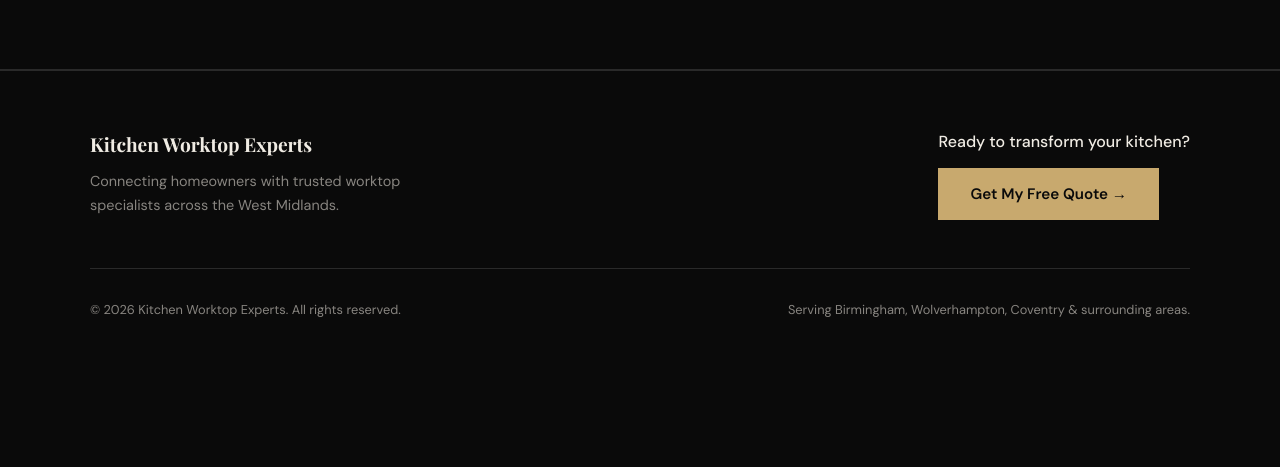
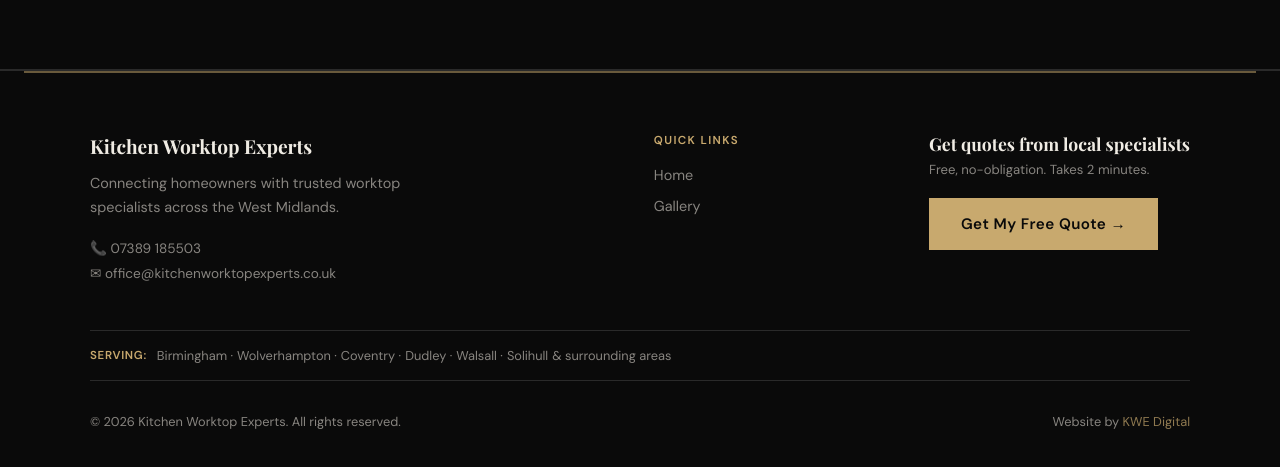
Before and after one commit to Mimorozu/kitchen-worktop-experts-V2.0, a React (Vite) app: page / in a window 1280 px wide. Shown: the part 2081-2548 px from the top of the page. Before the commit the page ends 2439 px from the top, so only its background shows below. Built offline with nearby package versions, Linux system fonts and the light colour scheme; no server answers.

Commit message:
footer updated

```diff
--- a/src/components/Footer.jsx
+++ b/src/components/Footer.jsx
@@ -1,18 +1,27 @@
 // src/components/Footer.jsx
-import { useNavigate, useLocation } from 'react-router-dom'
+import { useNavigate } from 'react-router-dom'
+
+const QUICK_LINKS = [
+  { label: 'Home', path: '/' },
+  { label: 'Gallery', path: '/gallery' },
+]
+
+const AREAS = [
+  'Birmingham', 'Wolverhampton', 'Coventry',
+  'Dudley', 'Walsall', 'Solihull',
+]
 
 export default function Footer() {
   const navigate = useNavigate()
-  const location = useLocation()
 
-  function scrollToQuote() {
-    const el = document.getElementById('quote')
+  function scrollTo(id) {
+    const el = document.getElementById(id)
     if (el) {
       el.scrollIntoView({ behavior: 'smooth' })
     } else {
       navigate('/')
       setTimeout(() => {
-        document.getElementById('quote')?.scrollIntoView({ behavior: 'smooth' })
+        document.getElementById(id)?.scrollIntoView({ behavior: 'smooth' })
       }, 150)
     }
   }
@@ -20,27 +29,66 @@
   return (
     <footer className="footer">
 
+      {/* Gold accent line at top */}
+      <div className="footer__accent" />
+
       <div className="footer__inner">
 
+        {/* Brand column */}
         <div className="footer__brand">
           <p className="footer__logo">Kitchen Worktop Experts</p>
           <p className="footer__tagline">
             Connecting homeowners with trusted worktop specialists across the West Midlands.
           </p>
+          <div className="footer__contact">
+            <a href="tel:+441213456789" className="footer__contact-link">
+              📞 07389 185503
+            </a>
+            <a href="mailto:hello@kitchenworktopexperts.co.uk" className="footer__contact-link">
+              ✉ office@kitchenworktopexperts.co.uk
+            </a>
+          </div>
         </div>
 
+        {/* Quick links column */}
+        <nav className="footer__links" aria-label="Footer navigation">
+          <p className="footer__col-heading">Quick Links</p>
+          <ul className="footer__link-list">
+            {QUICK_LINKS.map(({ label, path }) => (
+              <li key={path}>
+                <button className="footer__link" onClick={() => { navigate(path); window.scrollTo(0, 0) }}>
+                  {label}
+                </button>
+              </li>
+            ))}
+          </ul>
+        </nav>
+
+        {/* CTA column */}
         <div className="footer__cta">
-          <p className="footer__cta-text">Ready to transform your kitchen?</p>
-          <button className="footer__button" onClick={scrollToQuote}>
+          <p className="footer__cta-heading">Get quotes from local specialists</p>
+          <p className="footer__cta-sub">Free, no-obligation. Takes 2 minutes.</p>
+          <button className="footer__button" onClick={() => scrollTo('quote')}>
             Get My Free Quote →
           </button>
         </div>
 
       </div>
 
+      {/* Service areas strip */}
+      <div className="footer__areas">
+        <span className="footer__areas-label">Serving:</span>
+        {AREAS.map((area, i) => (
+          <span key={area} className="footer__area">
+            {area}{i < AREAS.length - 1 ? ' · ' : ''}
+          </span>
+        ))}
+        <span className="footer__area"> & surrounding areas</span>
+      </div>
+
       <div className="footer__bottom">
         <p>© {new Date().getFullYear()} Kitchen Worktop Experts. All rights reserved.</p>
-        <p>Serving Birmingham, Wolverhampton, Coventry & surrounding areas.</p>
+        <p>Website by <span className="footer__credit">KWE Digital</span></p>
       </div>
 
     </footer>
--- a/src/components/Gallery.jsx
+++ b/src/components/Gallery.jsx
@@ -5,26 +5,37 @@
     {
         id: 'bqs-capri',
         name: 'BQS Capri',
+        description: '',
         slab_image: '/capri-full-slab.png',
         kitchen_image: '/capri-kitchen.png',
     },
     {
         id: 'bqs-bianco-fontana',
         name: 'BQS Bianco Fontana',
+        description: '',
         slab_image: '/fontana-full-slab.png',
         kitchen_image: '/fontana-kitchen.png',
     },
     {
         id: 'bqs-grey-suede',
         name: 'BQS Grey Suede',
+        description: '',
         slab_image: '/grey-suede-slab.png',
         kitchen_image: '/grey-suede-kitchen.png',
     },
     {
         id: 'bqs-crema-fiore',
         name: 'BQS Crema Fiore',
+        description: '',
         slab_image: '/crema-fiore-slab.png',
         kitchen_image: '/crema-fiore-kitchen.png',
+    },
+    {
+        id: 'cosmic-black',
+        name: 'Cosmic Black',
+        description: '',
+        slab_image: '/cosmiy.png',
+        kitchen_image: '/cosmiy-kitchen.png',
     },
 ]
 
@@ -47,7 +58,6 @@
                 <h2 className="section__heading">Most Popular Designs</h2>
             </div>
 
-            <div className="gallery-flex-cont">
             <div className="gallery__tiles">
                 {COLOURS.map((colour) => (
                     <div className="gallery__tile" key={colour.id}>
@@ -67,10 +77,12 @@
                         </div>
                         <div className="gallery__info">
                             <span className="gallery__name">{colour.name}</span>
+                            {colour.description && (
+                                <span className="gallery__desc">{colour.description}</span>
+                            )}
                         </div>
                     </div>
                 ))}
-                </div>
             </div>
 
             {activeImage && (
--- a/src/components/Navbar.jsx
+++ b/src/components/Navbar.jsx
@@ -1,24 +1,27 @@
 // src/components/Navbar.jsx
 import { useState } from 'react'
-import { Link } from 'react-router-dom'
+import { Link } from 'react-router-dom' // mavigating with code
 
 export default function Navbar() {
-  const [isOpen, setIsOpen] = useState(false)
+
+  const [isOpen, setIsOpen] = useState(false) // variable staring as falsy
 
   return (
     <nav className="navbar">
       <p className="navbar__logo">Kitchen Worktop Experts</p>
 
+      {/* Burger menu */}
       <button
         className="navbar__burger"
-        onClick={() => setIsOpen(!isOpen)}
+        onClick={() => setIsOpen(!isOpen)} // on click, isOpen varibale switiches to true
         aria-label="Toggle menu"
       >
+        {/* conditional rendering for burger display */}
         {isOpen ? '✕' : '☰'}
       </button>
 
-      <div className={`navbar__links${isOpen ? ' navbar__links--open' : ''}`}>
-        <Link className="navbar__link" to="/" onClick={() => setIsOpen(false)}>Home</Link>
+      <div className={`navbar__links${isOpen ? ' navbar__links--open' : ''}`}>  {/* toogling class names */}
+        <Link className="navbar__link" to="/" onClick={() => setIsOpen(false)}>Home</Link> {/* navigate + close burger */}
         <Link className="navbar__link" to="/gallery" onClick={() => setIsOpen(false)}>Gallery</Link>
         <a className="navbar__cta" href="/#quote" onClick={() => setIsOpen(false)}>Get a Quote</a>
       </div>
--- a/src/index.css
+++ b/src/index.css
@@ -735,7 +735,15 @@
 /* ── Footer ──────────────────────────────────── */
 .footer {
   border-top: 1px solid var(--color-border);
-  padding: 60px 24px 40px;
+  padding: 0 24px 40px;
+}
+
+/* Gold accent line */
+.footer__accent {
+  height: 2px;
+  background: var(--color-primary);
+  opacity: 0.5;
+  margin-bottom: 60px;
 }
 
 .footer__inner {
@@ -759,13 +767,73 @@
   color: var(--color-muted);
   line-height: 1.7;
   max-width: 38ch;
+  margin-bottom: 20px;
 }
 
-.footer__cta-text {
-  font-size: 1rem;
+/* Contact links */
+.footer__contact {
+  display: flex;
+  flex-direction: column;
+  gap: 8px;
+}
+
+.footer__contact-link {
+  font-size: 0.85rem;
+  color: var(--color-muted);
+  text-decoration: none;
+  transition: color 0.2s ease;
+}
+
+.footer__contact-link:hover {
+  color: var(--color-primary);
+}
+
+/* Quick links column */
+.footer__col-heading {
+  font-size: 0.72rem;
+  font-weight: 600;
+  letter-spacing: 0.12em;
+  text-transform: uppercase;
+  color: var(--color-primary);
+  margin-bottom: 16px;
+}
+
+.footer__link-list {
+  list-style: none;
+  display: flex;
+  flex-direction: column;
+  gap: 10px;
+}
+
+.footer__link {
+  background: none;
+  border: none;
+  color: var(--color-muted);
+  font-family: var(--font-body);
+  font-size: 0.9rem;
+  cursor: pointer;
+  padding: 0;
+  text-align: left;
+  transition: color 0.2s ease;
+}
+
+.footer__link:hover {
   color: var(--color-text);
-  margin-bottom: 16px;
-  font-weight: 500;
+}
+
+/* CTA column */
+.footer__cta-heading {
+  font-family: var(--font-display);
+  font-size: 1.1rem;
+  color: var(--color-text);
+  margin-bottom: 6px;
+  line-height: 1.3;
+}
+
+.footer__cta-sub {
+  font-size: 0.82rem;
+  color: var(--color-muted);
+  margin-bottom: 20px;
 }
 
 .footer__button {
@@ -777,6 +845,7 @@
   font-size: 0.95rem;
   font-weight: 600;
   cursor: pointer;
+  letter-spacing: 0.03em;
   transition: opacity 0.2s ease;
   width: 100%;
 }
@@ -785,11 +854,34 @@
   opacity: 0.85;
 }
 
+/* Service areas strip */
+.footer__areas {
+  max-width: var(--max-width);
+  margin: 0 auto 32px;
+  padding: 16px 0;
+  border-top: 1px solid var(--color-border);
+  border-bottom: 1px solid var(--color-border);
+  font-size: 0.8rem;
+  color: var(--color-muted);
+  display: flex;
+  flex-wrap: wrap;
+  gap: 4px;
+  align-items: center;
+}
+
+.footer__areas-label {
+  color: var(--color-primary);
+  font-weight: 600;
+  letter-spacing: 0.06em;
+  text-transform: uppercase;
+  font-size: 0.72rem;
+  margin-right: 6px;
+}
+
+/* Bottom bar */
 .footer__bottom {
   max-width: var(--max-width);
   margin: 0 auto;
-  padding-top: 32px;
-  border-top: 1px solid var(--color-border);
   display: flex;
   flex-direction: column;
   gap: 8px;
@@ -798,6 +890,11 @@
 .footer__bottom p {
   font-size: 0.8rem;
   color: var(--color-muted);
+}
+
+.footer__credit {
+  color: var(--color-primary);
+  opacity: 0.7;
 }
 
 @media (min-width: 768px) {
@@ -864,7 +961,6 @@
   gap: 2px;
   background: var(--color-bg);
   overflow: hidden;
-  margin: 0 0 20px 0;
 }
 
 .gallery__slab {
```
Also changed, not shown: src/components/QuoteForm.jsx (+16 -4 lines), public/cosmiy-kitchen.png (added), public/cosmiy.png (added). Lines whose indentation alone changed are shown as unchanged.
